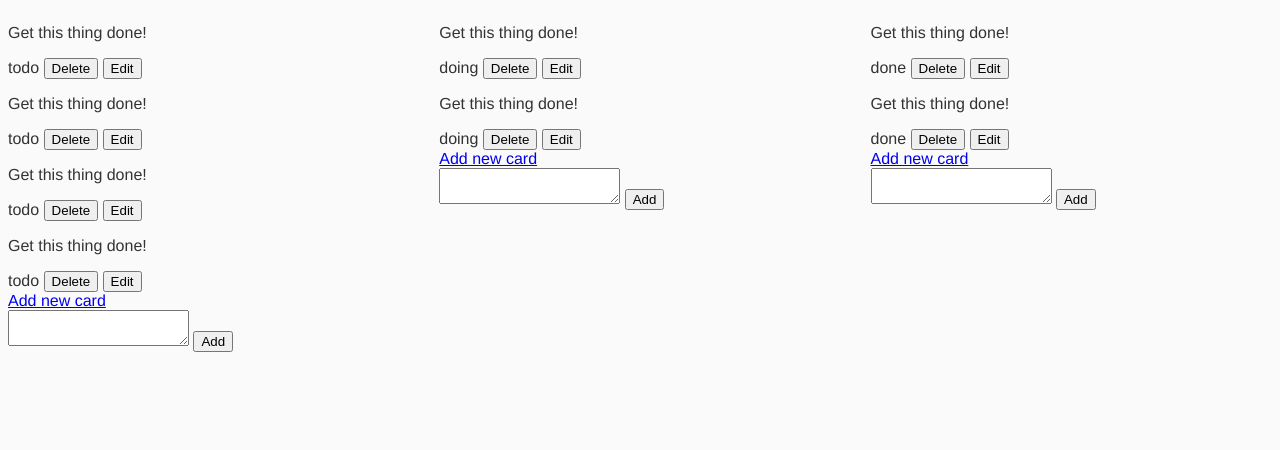
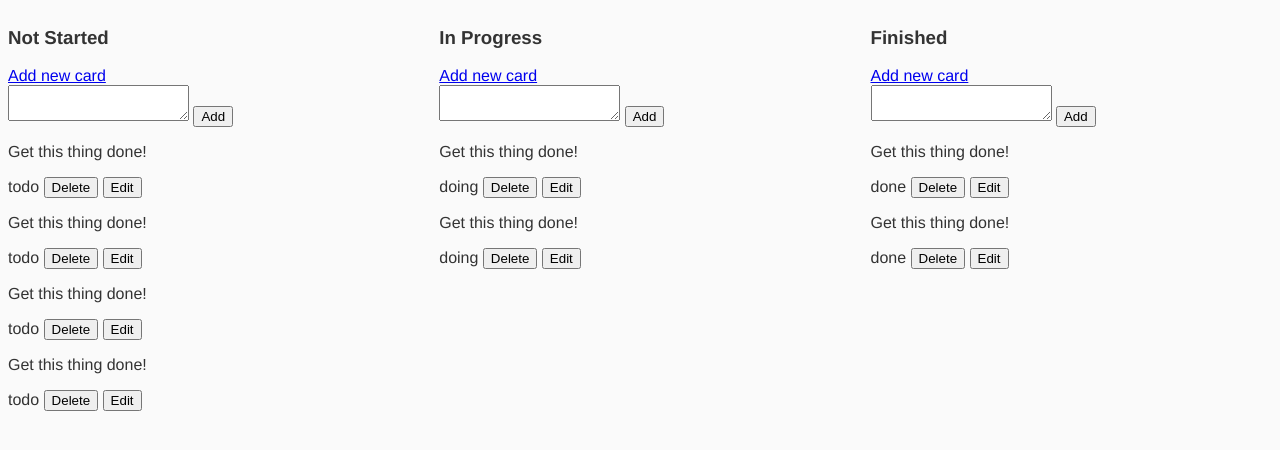
Before and after one commit to ireneyiu/kanban, a website: page app/index.html in a window 1280 px wide. Drawn offline with nearby package versions, Linux system fonts and the light colour scheme; files that its build step writes are made by us from their sources.

```diff
--- a/app/index.html
+++ b/app/index.html
@@ -2,7 +2,7 @@
 <html class="no-js">
     <head>
         <meta charset="utf-8">
-        <title>kanban</title>
+        <title>Kanban</title>
         <meta name="description" content="">
         <meta name="viewport" content="width=device-width">
         <link rel="shortcut icon" href="/favicon.ico">
@@ -31,8 +31,7 @@
           </section>
         </section>
         <script id="columnTemplate" type="text/template">
-          <section class="cards">
-          </section>
+          <h1><%= title %></h1>
           <a id="showForm" href="#">Add new card</a>
           <form id="addCard" action="#">
             <textarea class="description"></textarea>
@@ -76,5 +75,5 @@
         <script src="scripts/backbone.js"></script>
         <script src="scripts/main.js"></script>
         <!-- endbuild -->
-</body>
+  </body>
 </html>
--- a/app/scripts/main.js
+++ b/app/scripts/main.js
@@ -22,7 +22,7 @@
       }
     });
 
-    var Kanban = Backbone.Collection.extend({
+    var CardCollection = Backbone.Collection.extend({
       model: Card
     });
 
@@ -67,22 +67,15 @@
       }
     });
 
-    var ColumnView = Backbone.View.extend({
-      tagName: "section",
-      className: "kanban-column",
-      template: _.template($("#columnTemplate").html()),
-      events: {
-        'click #add': 'addCard',
-        'click #showForm': 'showForm'
-      },
+		var CardCollectionView = Backbone.View.extend({
+			tagName: "section",
+      className: "cards",
       initialize: function() {
-        this.render();
         this.collection.on("reset", this.render, this);
         this.collection.on("add", this.renderCard, this);
         this.collection.on("remove", this.removeCard, this);
       },
       render: function() {
-        this.$el.html(this.template());
         _.each(this.collection.models, function(item) {
           this.renderCard(item);
         }, this);
@@ -92,7 +85,31 @@
         var cardView = new CardView({
           model: item
         });
-        this.$el.find('.cards').append(cardView.render().el);
+        this.$el.append(cardView.render().el);
+      },
+      addCard: function(item) {
+        this.collection.add(new Card(item));
+      },
+		});
+
+		var Column = Backbone.Model.extend({});
+
+    var ColumnView = Backbone.View.extend({
+      tagName: "section",
+      className: "kanban-column",
+      template: _.template($("#columnTemplate").html()),
+      events: {
+        'click #add': 'addCard',
+        'click #showForm': 'showForm'
+      },
+      initialize: function(options) {
+      	this.cardCollectionView = options.cardCollectionView;
+        this.render();
+      },
+      render: function() {
+      	this.$el.html(this.template(this.model.toJSON()));
+        this.$el.append(this.cardCollectionView.render().el);
+        return this;
       },
       addCard: function(e) {
         e.preventDefault();
@@ -102,17 +119,19 @@
             formData[$(el).attr("class")] = $(el).val();
           }
         });
-        this.collection.add(new Card(formData));
+        this.cardCollectionView.addCard(formData);
       },
       showForm: function() {
         this.$el.find('#addCard').slideToggle();
       }
     });
 
-    var todo = new ColumnView({el: '#todo', collection: new Kanban(todoCards)});
-    var doing = new ColumnView({el: '#doing', collection: new Kanban(doingCards)});
-    var done = new ColumnView({el: '#done', collection: new Kanban(doneCards)});
+    var todoCards = new CardCollectionView({collection: new CardCollection(todoCards)});
+    var doingCards = new CardCollectionView({collection: new CardCollection(doingCards)});
+    var doneCards = new CardCollectionView({collection: new CardCollection(doneCards)});
 
-    Backbone.history.start();
+    var todoColumn = new ColumnView({el: '#todo', model: new Column({title: "Not Started"}), cardCollectionView: todoCards});
+    var doingColumn = new ColumnView({el: '#doing',  model: new Column({title: "In Progress"}), cardCollectionView: doingCards});
+    var doneColumn = new ColumnView({el: '#done',  model: new Column({title: "Finished"}), cardCollectionView: doneCards});
 
 } (jQuery));
```
Also changed, not shown: index.html (deleted, +0 -52 lines).
